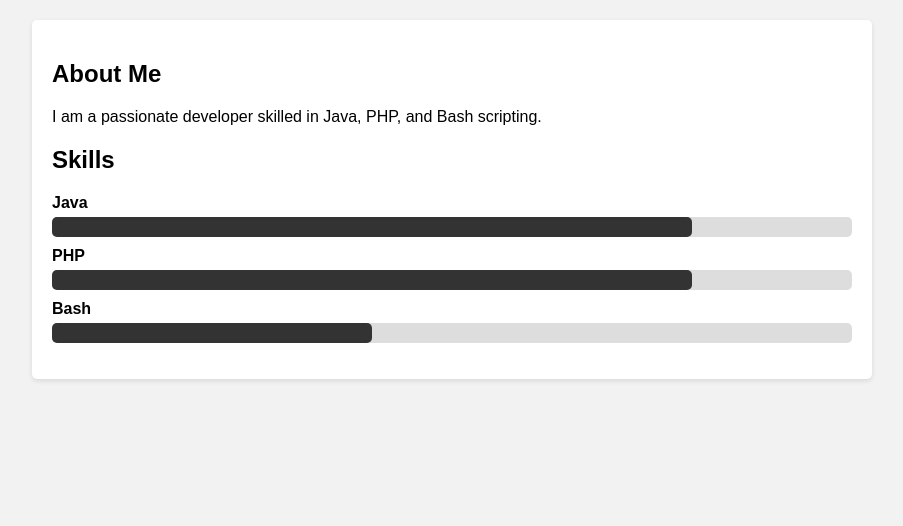
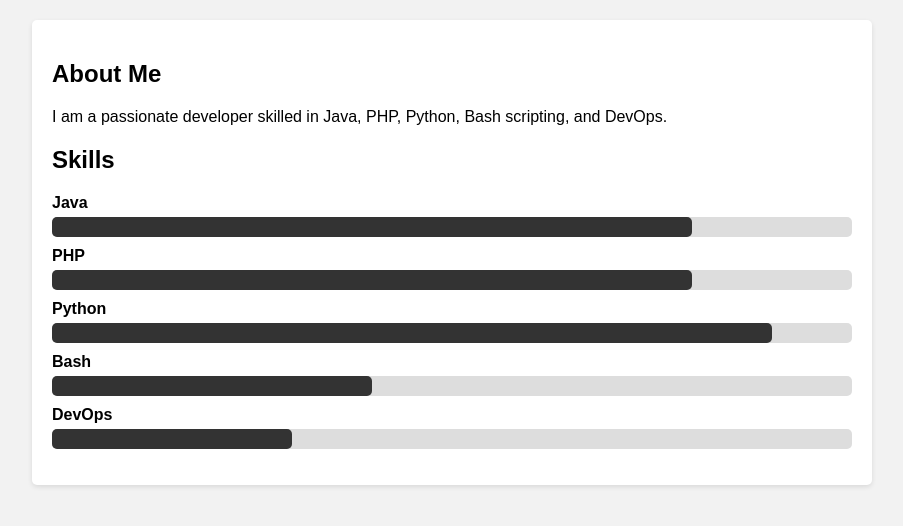
Before and after one commit to amusec/DevopsProject, a PHP site: page / in a window 1280 px wide. Shown: the part 132-658 px from the top of the page, without its empty margins (188-1091 px from the left). Run offline with PHP 8.4, Linux system fonts and the light colour scheme.

Commit message:
Update index.php

```diff
--- a/index.php
+++ b/index.php
@@ -69,7 +69,7 @@
 
 <div class="container">
     <h2>About Me</h2>
-    <p>I am a passionate developer skilled in Java, PHP, and Bash scripting.</p>
+    <p>I am a passionate developer skilled in Java, PHP, Python, Bash scripting, and DevOps.</p>
 
     <h2>Skills</h2>
     <ul class="skills-list">
@@ -83,9 +83,19 @@
                 <div class="skill-level-fill" style="width: 80%;"></div>
             </div>
         </li>
+        <li><span class="skill-name">Python</span>
+            <div class="skill-level-bar">
+                <div class="skill-level-fill" style="width: 90%;"></div>
+            </div>
+        </li>
         <li><span class="skill-name">Bash</span>
             <div class="skill-level-bar">
                 <div class="skill-level-fill" style="width: 40%;"></div>
+            </div>
+        </li>
+        <li><span class="skill-name">DevOps</span>
+            <div class="skill-level-bar">
+                <div class="skill-level-fill" style="width: 30%;"></div>
             </div>
         </li>
     </ul>
```
